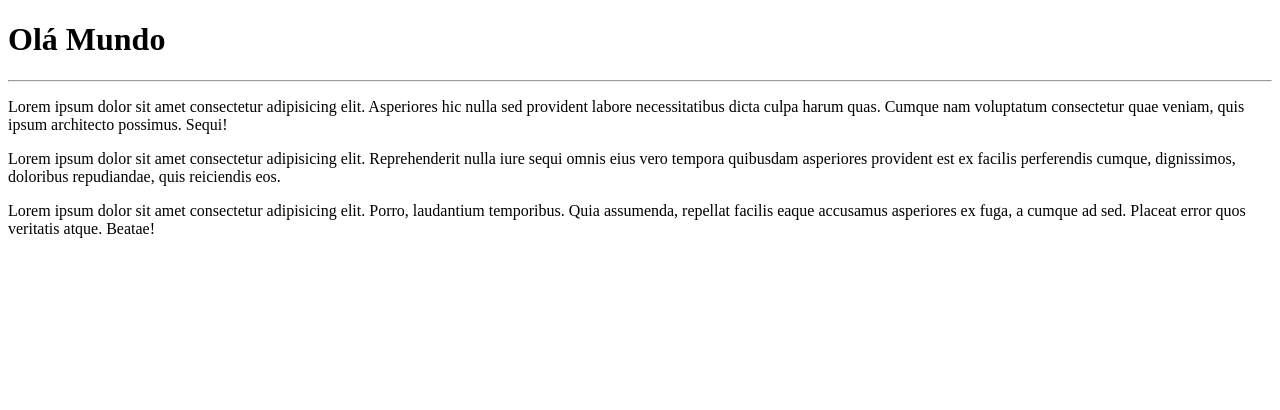
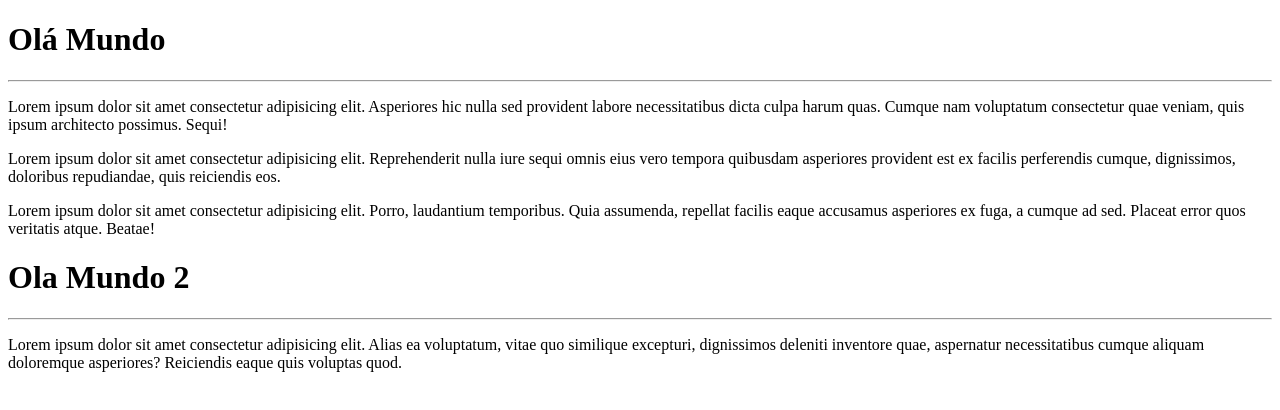
Before and after one commit to vanmsantos/OlaMundo-, a plain HTML site: page Site OlaMundo/index.html in a window 1280 px wide. Drawn offline with Linux system fonts and the light colour scheme.

Commit message:
alteracaoes necessarias no arquivo

```diff
--- a/Site OlaMundo/index.html
+++ b/Site OlaMundo/index.html
@@ -14,5 +14,9 @@
     <p>Lorem ipsum dolor sit amet consectetur adipisicing elit. Reprehenderit nulla iure sequi omnis eius vero tempora quibusdam asperiores provident est ex facilis perferendis cumque, dignissimos, doloribus repudiandae, quis reiciendis eos.</p>
 
     <p>Lorem ipsum dolor sit amet consectetur adipisicing elit. Porro, laudantium temporibus. Quia assumenda, repellat facilis eaque accusamus asperiores ex fuga, a cumque ad sed. Placeat error quos veritatis atque. Beatae!</p>
+
+    <h1>Ola Mundo 2</h1>
+    <hr>
+    <p>Lorem ipsum dolor sit amet consectetur adipisicing elit. Alias ea voluptatum, vitae quo similique excepturi, dignissimos deleniti inventore quae, aspernatur necessitatibus cumque aliquam doloremque asperiores? Reiciendis eaque quis voluptas quod.</p>
 </body>
 </html>
```
Also changed, not shown: 1 other file.
